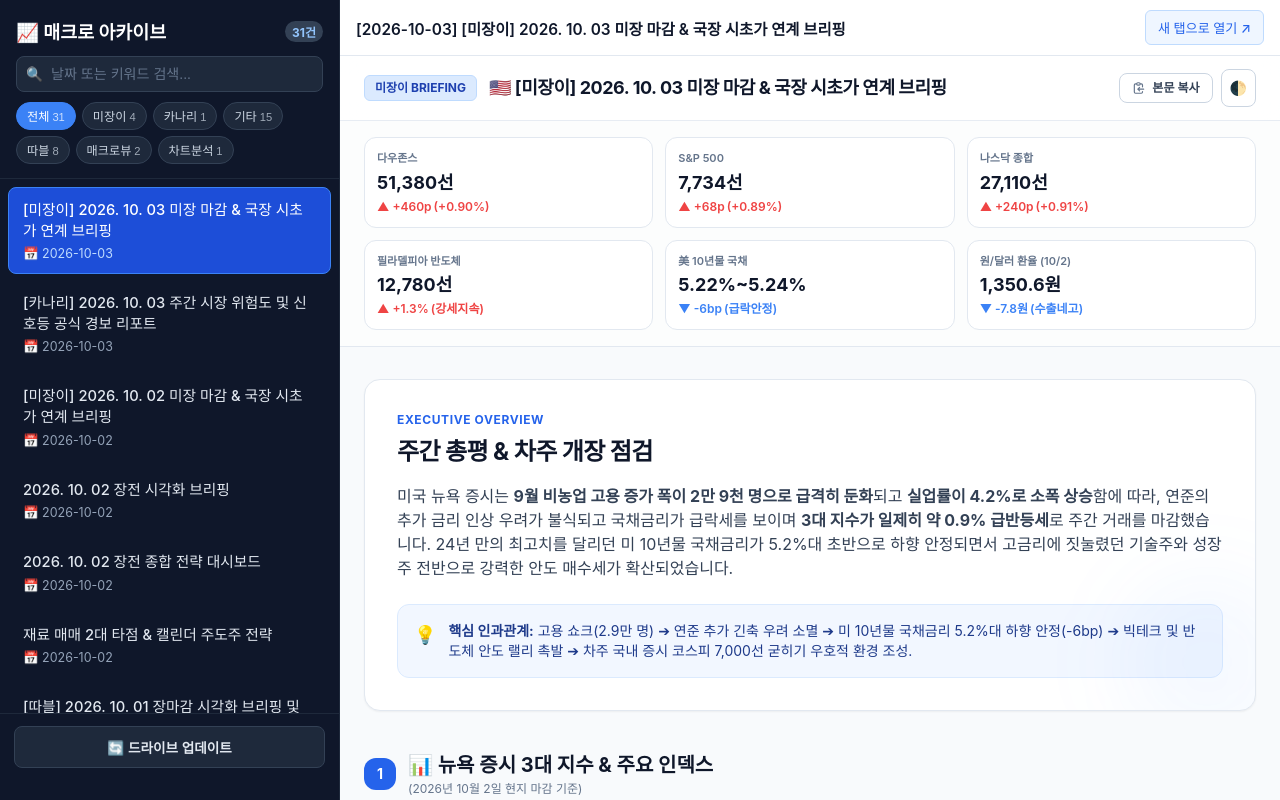
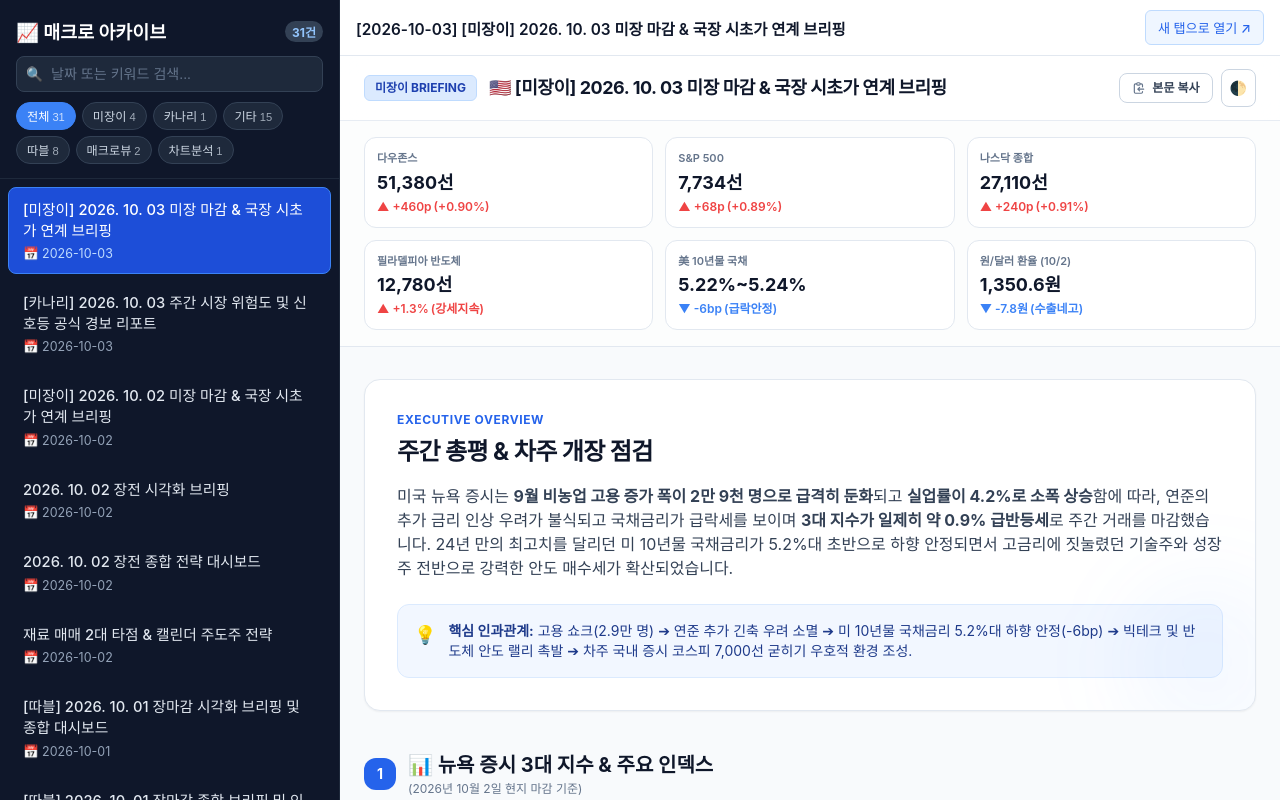
Before and after one commit to sszzbyun/macro-viewer, a website: page public/index.html in a window 1280 px wide. Drawn offline with nearby package versions, Linux system fonts and the light colour scheme; a web font is replaced by a local one.

Commit message:
revert: 드라이브 업데이트 버튼 철거, 동기화 시간 09/12/21시로 변경

```diff
--- a/public/index.html
+++ b/public/index.html
@@ -111,42 +111,6 @@
       opacity: 0.75;
       margin-left: 3px;
     }
-
-    /* 사이드바 하단 동기화 영역 */
-    .sidebar-footer {
-      padding: 12px 14px;
-      border-top: 1px solid var(--border-color);
-    }
-    .sync-btn {
-      width: 100%;
-      padding: 10px 12px;
-      border-radius: 8px;
-      border: 1px solid #334155;
-      background: #1e293b;
-      color: #e2e8f0;
-      font-size: 0.85rem;
-      font-weight: 600;
-      cursor: pointer;
-      transition: background 0.15s, border-color 0.15s;
-    }
-    .sync-btn:hover:not(:disabled) {
-      background: #1d4ed8;
-      border-color: #3b82f6;
-      color: #fff;
-    }
-    .sync-btn:disabled {
-      opacity: 0.6;
-      cursor: wait;
-    }
-    .sync-msg {
-      font-size: 0.74rem;
-      color: var(--text-muted);
-      margin-top: 8px;
-      line-height: 1.45;
-      min-height: 1em;
-    }
-    .sync-msg.ok { color: #6ee7b7; }
-    .sync-msg.err { color: #fca5a5; }
 
     .report-list {
       flex: 1;
@@ -324,10 +288,6 @@
       <div id="seriesChips" class="chip-row"></div>
     </div>
     <ul id="reportList" class="report-list"></ul>
-    <div class="sidebar-footer">
-      <button id="driveSyncBtn" class="sync-btn" type="button" onclick="requestDriveSync()">🔄 드라이브 업데이트</button>
-      <div id="syncMsg" class="sync-msg"></div>
-    </div>
   </aside>
 
   <!-- 메인 뷰어 영역 -->
@@ -498,32 +458,6 @@
       );
     }
 
-    async function requestDriveSync() {
-      const btn = document.getElementById('driveSyncBtn');
-      const msg = document.getElementById('syncMsg');
-      btn.disabled = true;
-      msg.className = 'sync-msg';
-      msg.innerText = '동기화 요청 중...';
-      try {
-        const res = await fetch('api/dispatch', { method: 'POST' });
-        const data = await res.json().catch(() => ({}));
-        if (data.ok) {
-          msg.className = 'sync-msg ok';
-          msg.innerText = '요청 완료! 약 2~3분 후 새로고침하면 반영됩니다.';
-        } else if (data.cooldown) {
-          msg.className = 'sync-msg';
-          msg.innerText = `최근에 실행됨. 약 ${Math.ceil(data.waitSec / 60)}분 후 다시 눌러주세요.`;
-        } else {
-          msg.className = 'sync-msg err';
-          msg.innerText = '요청 실패: ' + (data.error || ('HTTP ' + res.status));
-        }
-      } catch (e) {
-        msg.className = 'sync-msg err';
-        msg.innerText = '요청 실패: 네트워크 오류';
-      }
-      btn.disabled = false;
-    }
-
     init();
   </script>
 </body>
```
Also changed, not shown: api/dispatch.js (deleted, +0 -58 lines), .github/workflows/deploy.yml, README.md.
